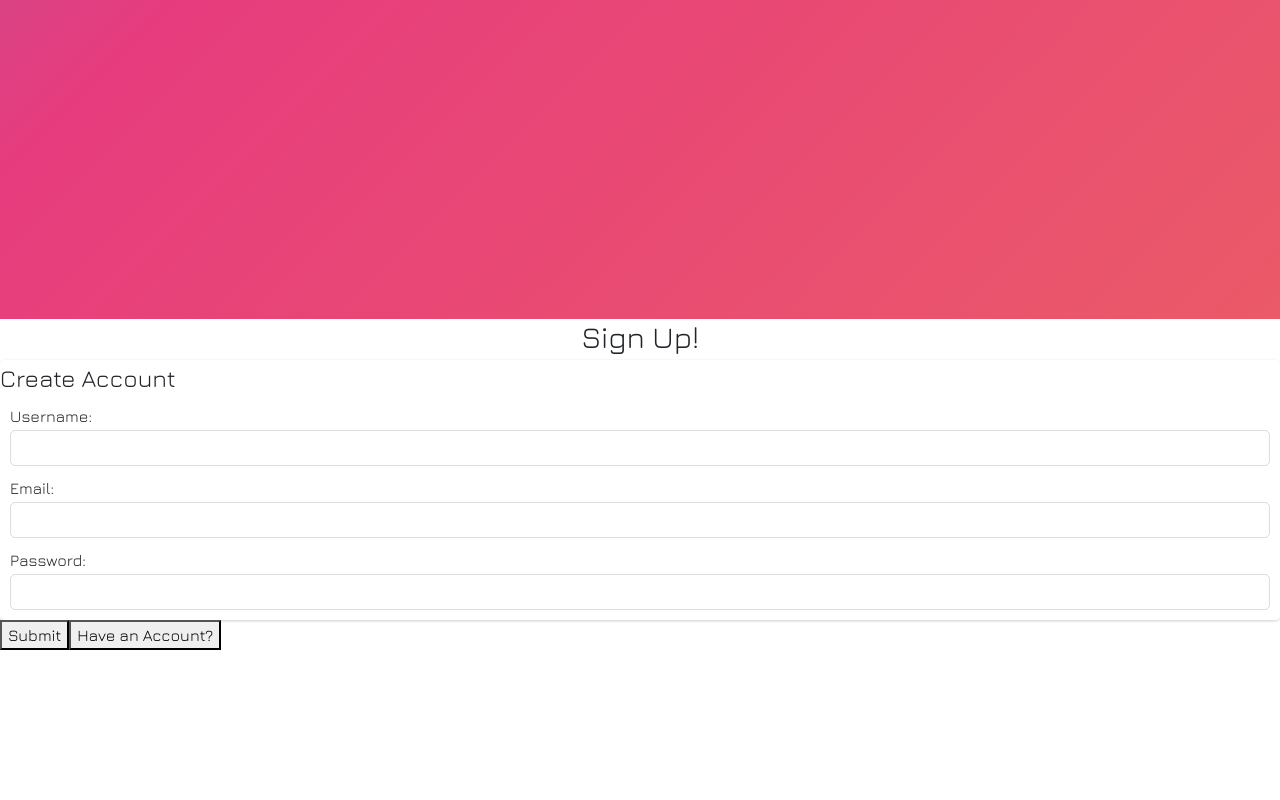
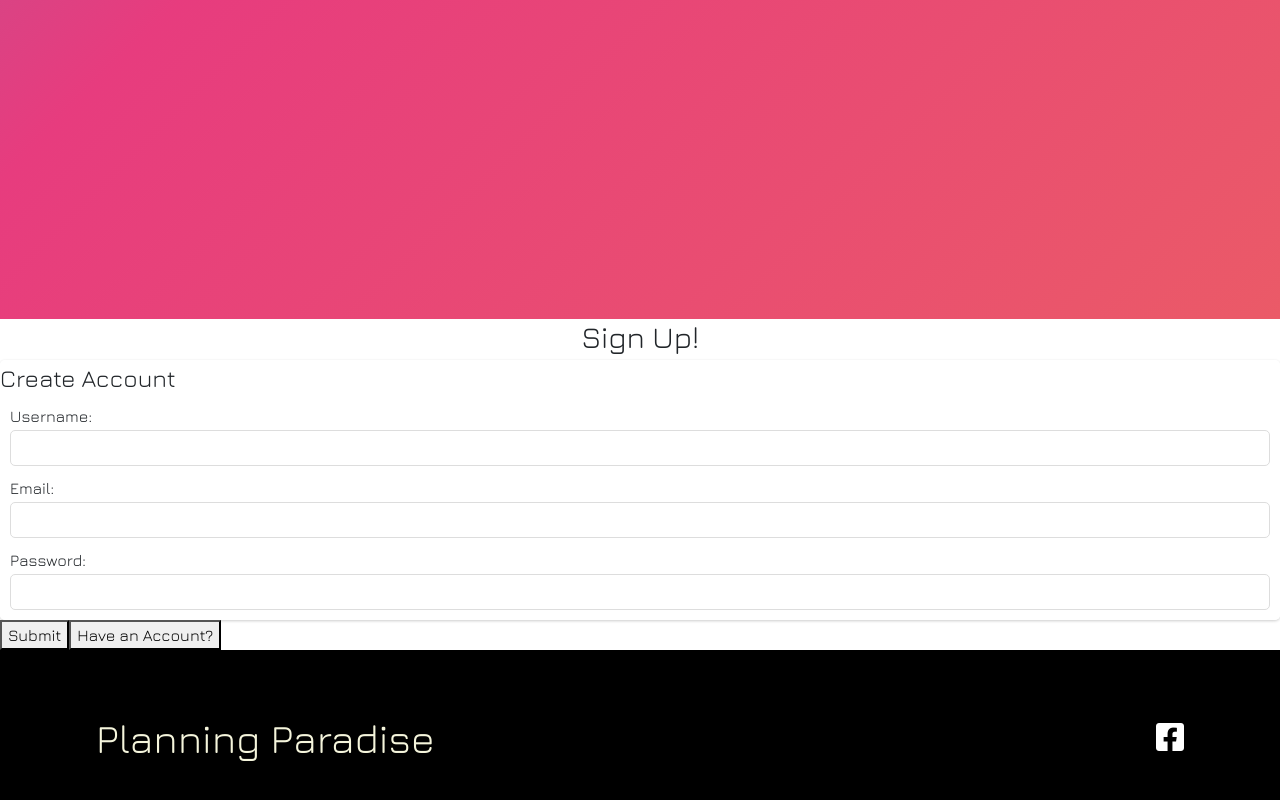
Before and after one commit to yasminechb/EventManagement, a React (Create React App) app in the folder FrontAdmin/: page /S in a window 1280 px wide. Shown: the part 481-1281 px from the top of the page. Before the commit the page ends 1131 px from the top, so only its background shows below. Built offline with nearby package versions, Linux system fonts and the light colour scheme.

Commit message:
footer-added

```diff
--- a/FrontAdmin/public/index.html
+++ b/FrontAdmin/public/index.html
@@ -24,6 +24,7 @@
       work correctly both with client-side routing and a non-root public URL.
       Learn how to configure a non-root public URL by running `npm run build`.
     -->
+    <link rel="stylesheet" href="https://cdnjs.cloudflare.com/ajax/libs/font-awesome/6.2.1/css/all.min.css" integrity="sha512-MV7K8+y+gLIBoVD59lQIYicR65iaqukzvf/nwasF0nqhPay5w/9lJmVM2hMDcnK1OnMGCdVK+iQrJ7lzPJQd1w==" crossorigin="anonymous" referrerpolicy="no-referrer" />
     <title>React App</title>
   </head>
   <body>
--- a/FrontAdmin/src/App.js
+++ b/FrontAdmin/src/App.js
@@ -1,4 +1,5 @@
 import './App.css';
+import Footer from "./pages/Footer" ;
 import {
   BrowserRouter,
   Routes,
@@ -15,7 +16,9 @@ function App() {
        <Route path="/:id" element={<Details />} />
        <Route path="/S" element={<SignIn />} />
     </Routes>
+    <Footer/>
   </BrowserRouter>
+
   );
 }
 
--- /dev/null
+++ b/FrontAdmin/src/pages/Footer.js
@@ -0,0 +1,20 @@
+import "./FooterStyles.css"
+
+const Footer = () =>{
+    return(
+        <div className="footer">
+<div className="top">
+    <div>
+        <h1>Planning Paradise</h1>
+    </div>
+    <div>
+        <a href="/">
+            <i className="fa-brands fa-facebook-square"></i>
+        </a>
+    </div>
+</div>
+        </div>
+    )
+}
+
+export default Footer
--- /dev/null
+++ b/FrontAdmin/src/pages/FooterStyles.css
@@ -0,0 +1,21 @@
+.footer{
+    padding: 4rem 6rem;
+    background-color: black;
+    color: beige;
+}
+.top{
+    display:flex ;
+    align-items:center;
+    text-align: start;
+    justify-content: space-between;
+    flex-wrap: wrap;
+
+}
+.top i {
+    color:white;
+    font-size:2rem;
+    margin-left: 1rem;
+}
+.top i:hover{
+    color:aqua;
+}
```
